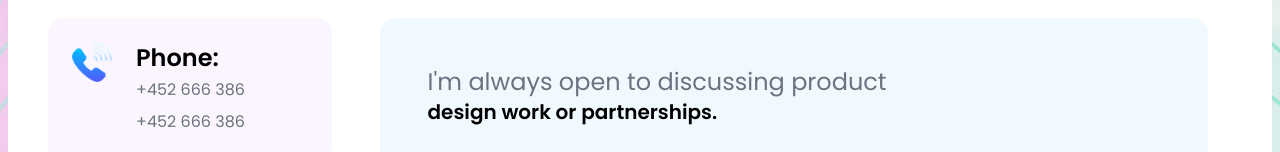
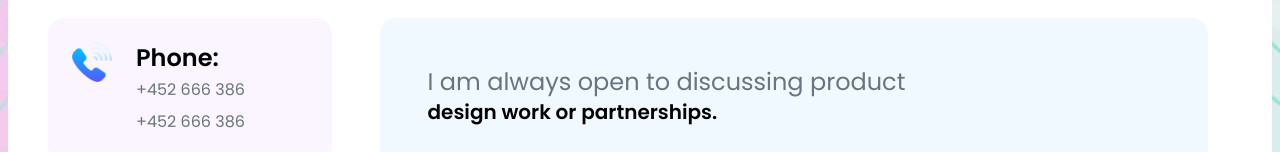
Before and after one commit to preeti28dec/preeti-thakur, a Next.js app: page /contact in a window 1280 px wide. Shown: the part 326-478 px from the top of the page. Built offline with nearby package versions, Linux system fonts and the light colour scheme.

Commit message:
first commit

```diff
--- a/pages/contact.jsx
+++ b/pages/contact.jsx
@@ -33,7 +33,7 @@ function Contact() {
             </div>
             <div className='w-full mt-8 lg:mt-0 lg:w-[60%] xl:w-[70%] bg-sky-50 rounded-2xl'>
               <div className='p-[48px] rounded-xl  '>
-                <div className='text-2xl text-gray-500'>I'm always open to discussing product</div>
+                <div className='text-2xl text-gray-500'>I am always open to discussing product</div>
                 <div className='font-semibold text-xl'> design work or partnerships.</div>
               </div>
               <div id="myForm" className='mx-12'>
--- a/pages/resume.jsx
+++ b/pages/resume.jsx
@@ -55,7 +55,7 @@ function Resume() {
                     <div>
                       {i.items.map((itm) => {
                         return (
-                          <div className={`${itm.color} p-6 gap-6  lg:rounded-2xl  rounded-2xl my-4`}>
+                          <div key={itm.title} className={`${itm.color} p-6 gap-6  lg:rounded-2xl  rounded-2xl my-4`}>
                             <div className='py-2 text-gray-500'>{itm.date}</div>
                             <div className='space-y-2'>
                               <div className='text-2xl '>{itm.title}</div>
```
